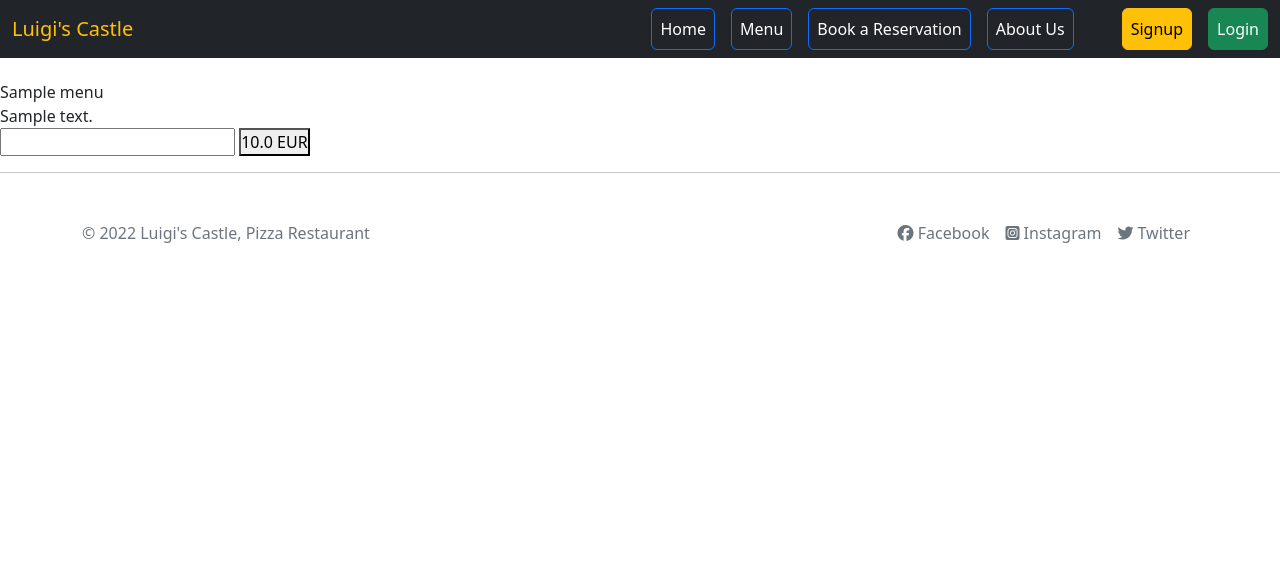
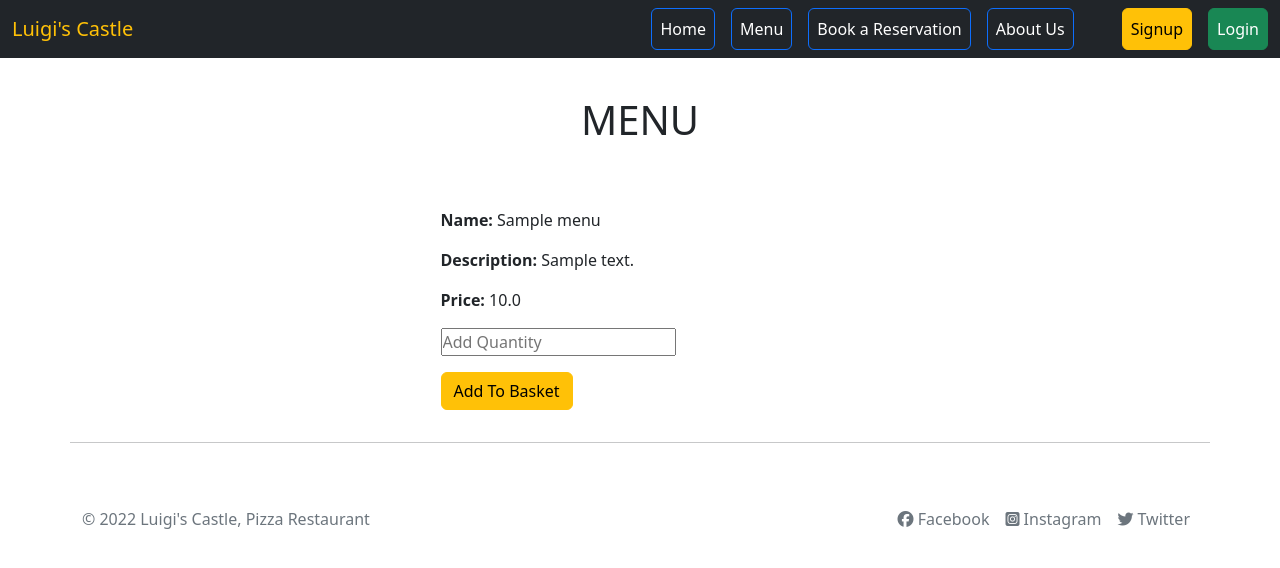
Before and after one commit to Tiyko/restaurant, a Django app: page /menu/ in a window 1280 px wide. Shown: the top 568 px of the page. Run offline with Django 4.2, Linux system fonts and the light colour scheme; tables that the repository leaves empty hold one stand-in row (values such as "Sample post"); some libraries are stand-ins or nearby versions.

Commit message:
styled menu page

```diff
--- a/templates/menu.html
+++ b/templates/menu.html
@@ -2,20 +2,48 @@
 {% load static %}
 {% block content %}
 {% load crispy_forms_tags %}
+<div class="mt-5 pb-5"></div>
 
-<h1>MENU</h1>
+<h1 class="d-flex justify-content-center mb-5">MENU</h1>
 
 {% for menu_item in menu_items %}
 <form action="" method="POST">
-    {% csrf_token %}
-    <img src=" {{ menu_item.imageUrl.url }}" width="20%">
-    <li>{{menu_item.meal_name}}</li>
-    <li>{{menu_item.meal_description}}</li>
-    <input id="quantity" type="number" min="1" value="" name="quantity" required>
-    <input id="menu_id" name="menu_id" type="hidden" value="{{menu_item.id}}">
-    <input id="order_from_basket" name="order_from_basket" type="hidden" value="{{order_from_basket}}">
-    <button><span>{{ menu_item.price }}</span> EUR</button>
+{% csrf_token %}
+
+        <div class="container">
+            <div class="row justify-content-center">
+
+                <div class="col-sm-10 col-md-8 col-lg-10">
+                    <div class="d-flex align-items-center menu">
+                        <div class="menu-image-container">
+                            <img class="w-100" src="{{ menu_item.imageUrl.url }}">
+                        </div>
+                        <div>
+                            <ul>
+                                <li class="mt-3 mb-3">
+                                    <strong>Name:</strong> {{menu_item.meal_name}}
+                                </li>
+                                <li class="mb-3">
+                                    <strong>Description:</strong> {{menu_item.meal_description}}
+                                </li>
+                                <li class="mb-3">
+                                    <strong>Price:</strong> {{ menu_item.price }}
+                                </li>
+                                <li class="mb-3">
+                                    <input id="quantity" type="number" min="1" value="" name="quantity" placeholder="Add Quantity" required>
+                                </li>
+                                <button class="btn btn-warning mb-3">Add To Basket</button>
+                            </ul>
+                            <input id="menu_id" name="menu_id" type="hidden" value="{{menu_item.id}}">
+                            <input id="order_from_basket" name="order_from_basket" type="hidden"value="{{order_from_basket}}">
+                        </div>
+                    </div>
+
+                </div>
+                <hr>
+            </div>
+        </div>
+
 </form>
-<hr>
 {%endfor%}
 {%endblock%}
```
